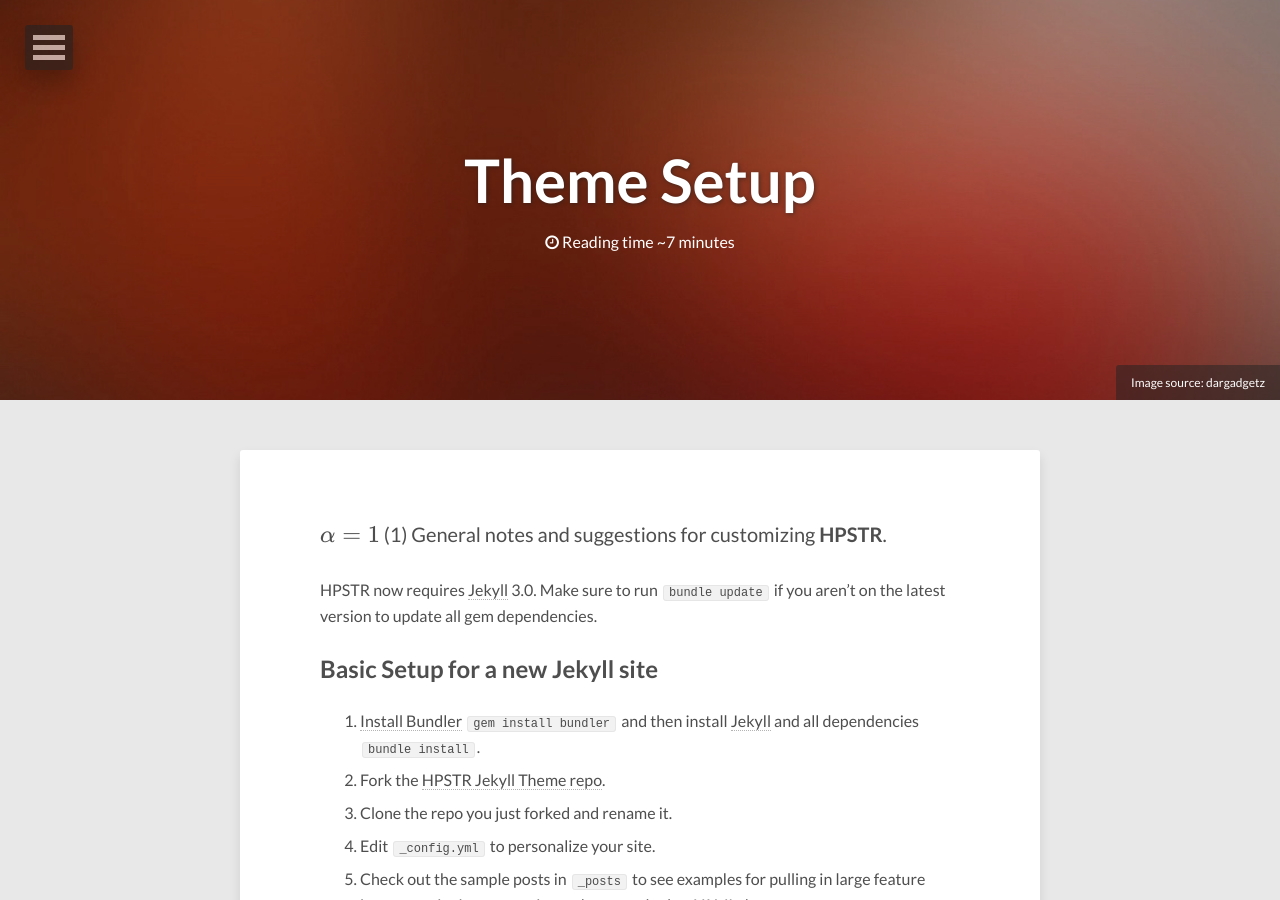
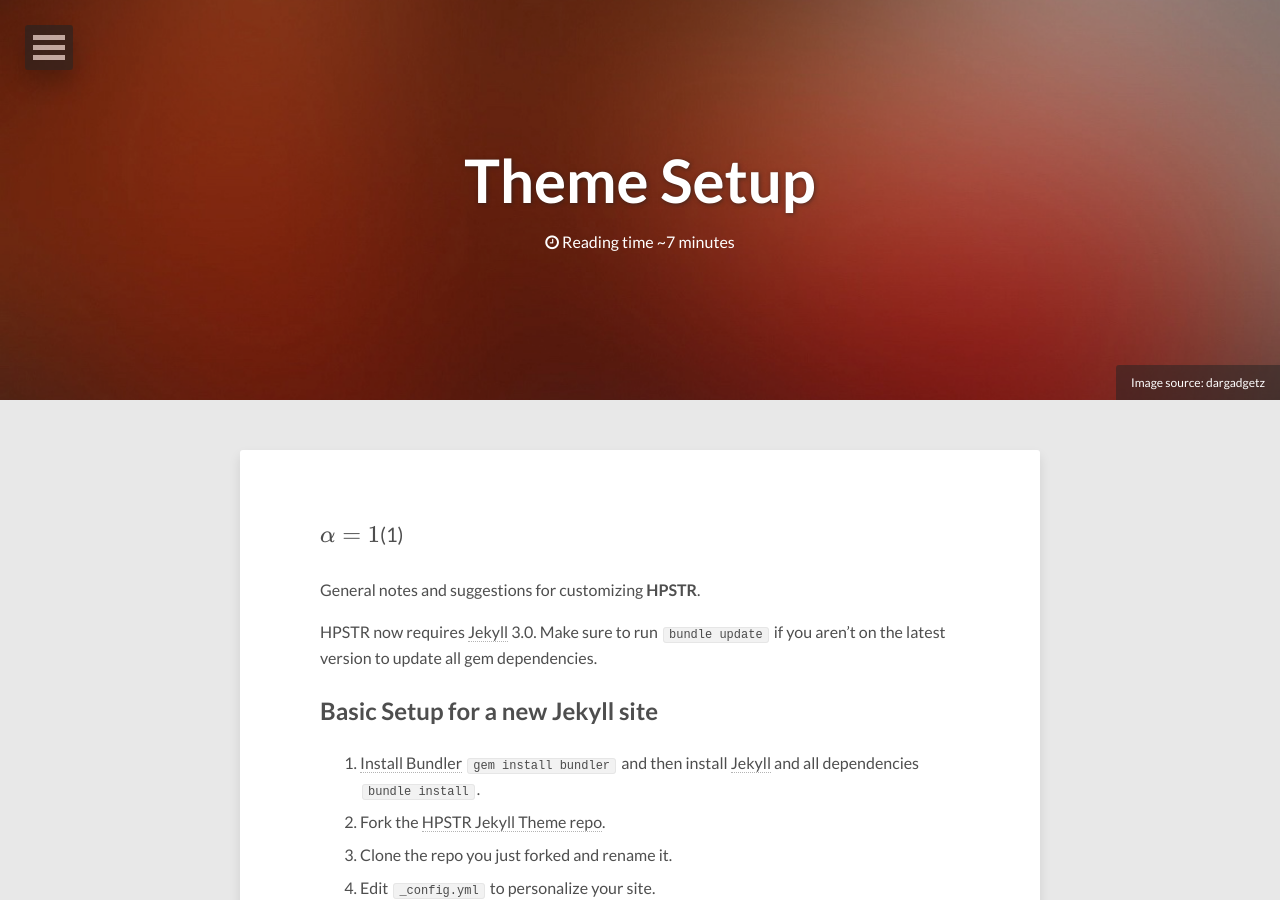
Before and after one commit to chienfm/chienfm.github.io, a Jekyll site: the page built from theme-setup/index.md, in a window 1280 px wide and 900 px high. Built offline with Jekyll 4.4.1, drawn with Linux system fonts in a browser that asks for light colours; nearby versions of some CDN libraries; comment, search, counter and statistics services are not loaded.

Commit message:
Update index.md

```diff
--- a/theme-setup/index.md
+++ b/theme-setup/index.md
@@ -10,7 +10,8 @@
 modified: 2016-06-01T15:14:43-04:00
 ---
 
-$$\alpha = 1 $$ (1)
+$\alpha = 1 $(1)
+
 General notes and suggestions for customizing **HPSTR**.
 
 HPSTR now requires [Jekyll](http://jekyllrb.com/) 3.0. Make sure to run `bundle update` if you aren't on the latest version to update all gem dependencies.
```
